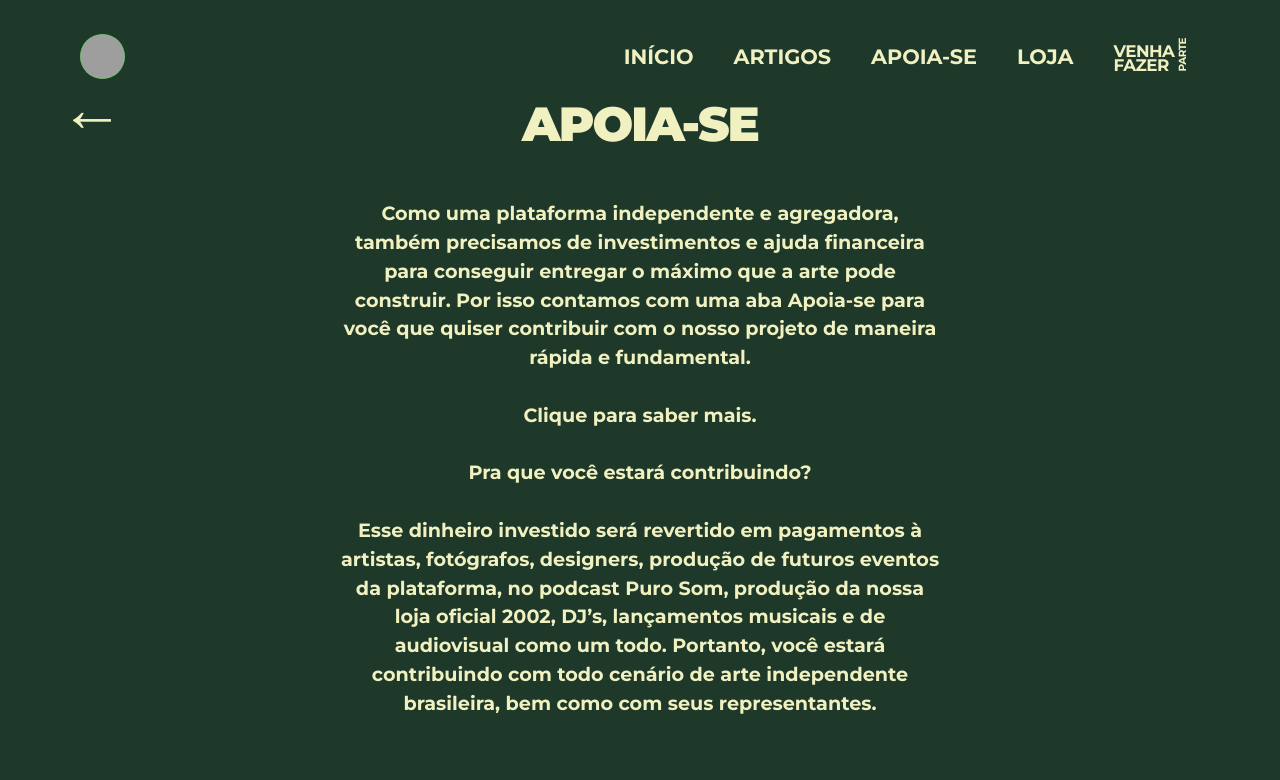
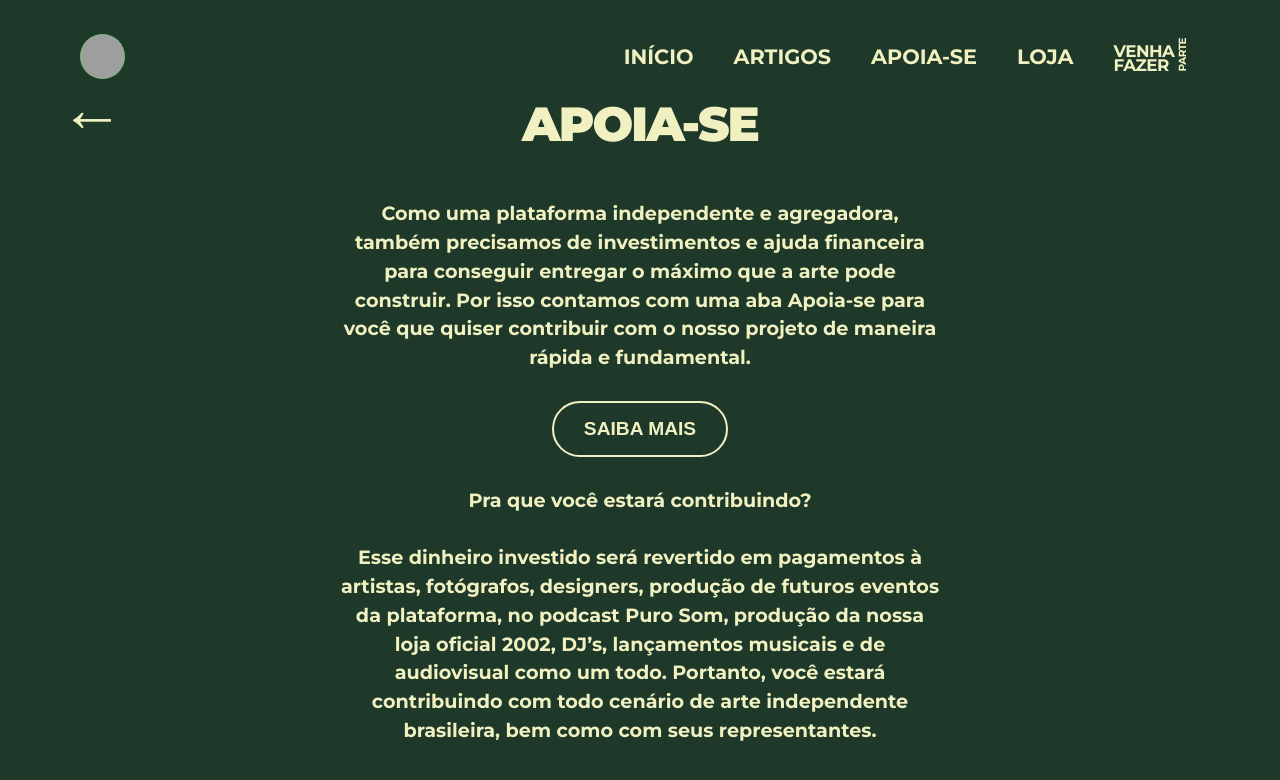
Before and after one commit to BryanMendes/2002-2, a React (Vite) app: page /apoia-se in a window 1280 px wide. Shown: the top 780 px of the page. Built offline with nearby package versions, Linux system fonts and the light colour scheme; grey boxes are pictures that could not be loaded.

Commit message:
correção de erros puro som

```diff
--- a/src/pages/ApoiaSe.jsx
+++ b/src/pages/ApoiaSe.jsx
@@ -11,6 +11,7 @@ function ApoiaSe() {
     setCopied(true);
     setTimeout(() => setCopied(false), 2000);
   };
+
   return (
     <div style={{ minHeight: '100vh', background: '#1E392A', color: '#F0F0C0', position: 'relative', padding: '40px 20px', paddingTop: '100px', display: 'flex', flexDirection: 'column', alignItems: 'center' }}>
       {/* Seta de voltar */}
@@ -18,16 +19,23 @@ function ApoiaSe() {
       <h1 style={{ fontSize: '3rem', fontWeight: 900, textTransform: 'uppercase', marginBottom: '32px' }}>Apoia-se</h1>
       <p style={{ maxWidth: 600, fontSize: '1.2rem', textAlign: 'center', lineHeight: 1.5 }}>
         Como uma plataforma independente e agregadora, também precisamos de investimentos e ajuda financeira para conseguir entregar o máximo que a arte pode construir. Por isso contamos com uma aba Apoia-se para você que quiser contribuir com o nosso projeto de maneira rápida e fundamental.<br /><br />
-        <span
-          style={{ color: '#F0F0C0', fontWeight: 400, textDecoration: 'none', cursor: 'pointer' }}
+
+        {/* --- CORREÇÃO APLICADA AQUI --- */}
+        {/* O Link foi trocado por um botão que abre o modal de pagamento */}
+        <button
           onClick={() => setModalOpen(true)}
+          className="saiba-mais-button"
         >
-          Clique para saber mais.
-        </span>
+          SAIBA MAIS
+        </button>
+        {/* --- FIM DA CORREÇÃO --- */}
+
         <br /><br />
         Pra que você estará contribuindo?<br /><br />
         Esse dinheiro investido será revertido em pagamentos à artistas, fotógrafos, designers, produção de futuros eventos da plataforma, no podcast Puro Som, produção da nossa loja oficial 2002, DJ’s, lançamentos musicais e de audiovisual como um todo. Portanto, você estará contribuindo com todo cenário de arte independente brasileira, bem como com seus representantes.
       </p>
+
+      {/* --- Modal de Pagamento --- */}
       {modalOpen && (
         <div style={{
           position: 'fixed',
--- a/src/pages/PuroSomPage.jsx
+++ b/src/pages/PuroSomPage.jsx
@@ -34,9 +34,7 @@ function PuroSomPage() {
         </div>
       </main>
       <div style={{ width: '100%', display: 'flex', justifyContent: 'center', marginTop: 32 }}>
-        <span aria-label="Play" style={{ fontSize: '2.5rem', color: '#F0F0C0', pointerEvents: 'none', cursor: 'default', display: 'flex', alignItems: 'center', justifyContent: 'center' }}>
-          &#9654;
-        </span>
+
       </div>
     </div>
   );
```
